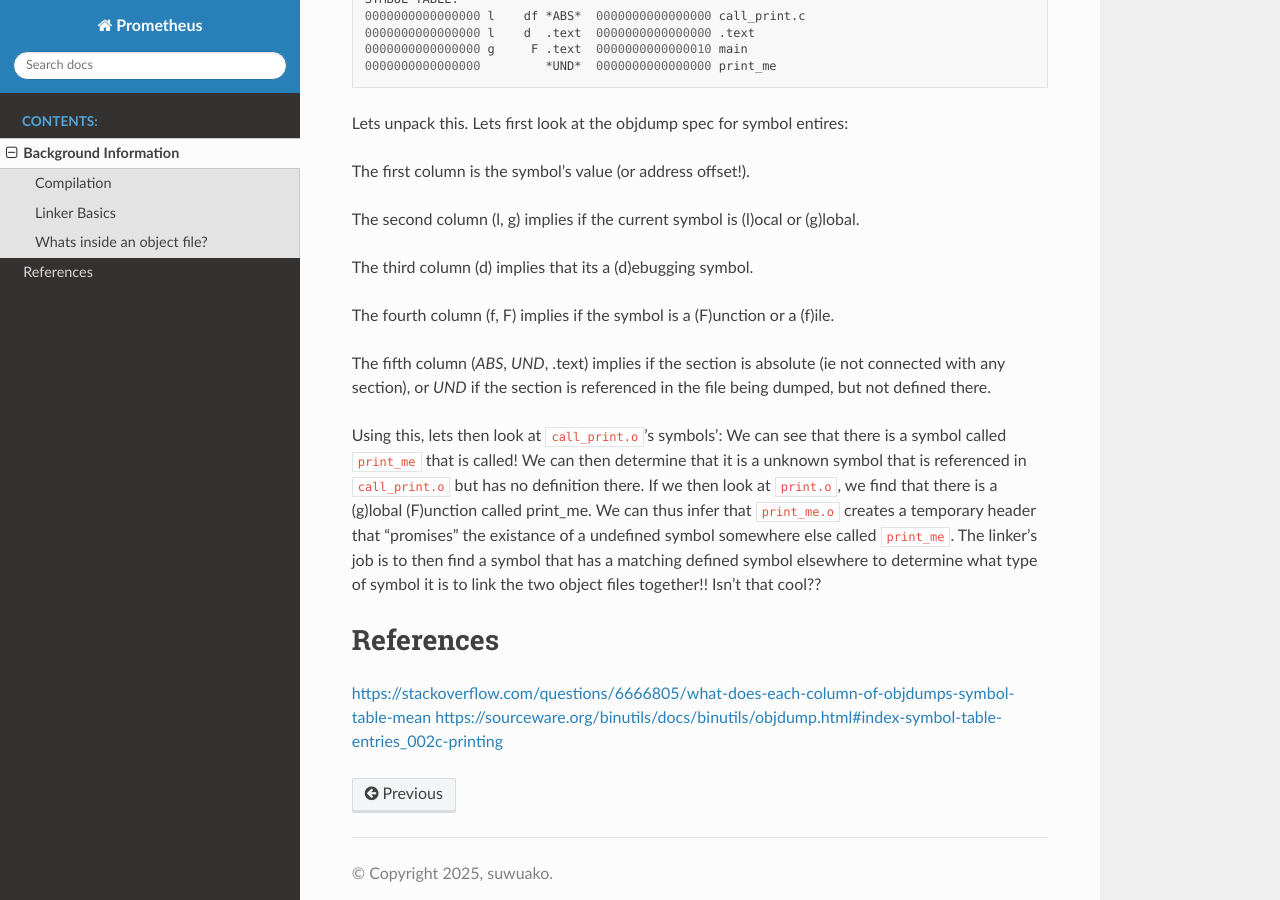
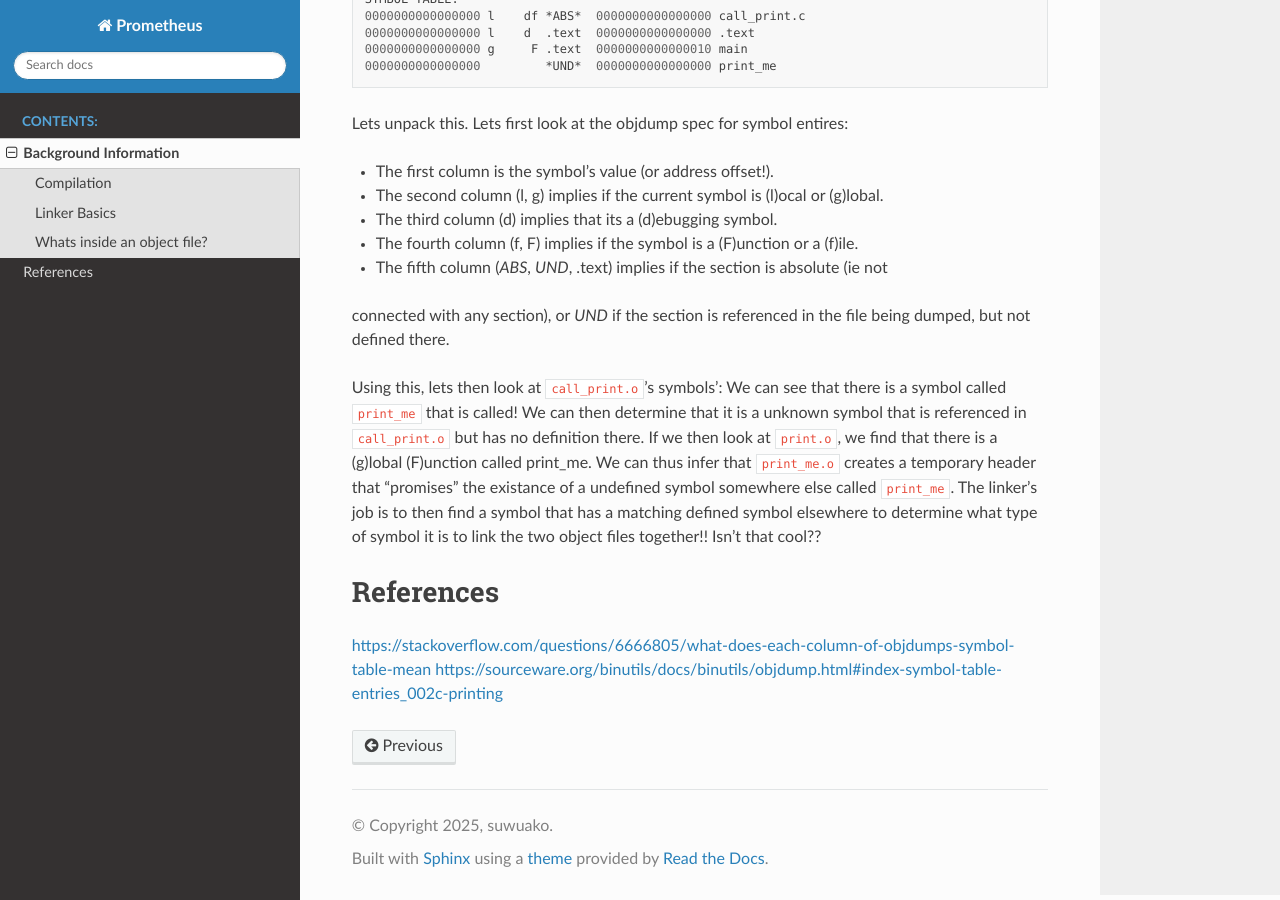
Before and after one commit to suwuako/prometheus, a Sphinx documentation site: the page built from docs/source/background.rst, in a window 1280 px wide and 900 px high, scrolled down 2011 px. Built offline with Sphinx 7.4.7 and the Read the Docs theme 3.1.0, drawn with Linux system fonts in a browser that asks for light colours.

Commit message:
docs: reformatting

```diff
--- a/docs/source/background.rst
+++ b/docs/source/background.rst
@@ -109,15 +109,11 @@
 
 Lets unpack this. Lets first look at the objdump spec for symbol entires:
 
-The first column is the symbol's value (or address offset!).
-
-The second column (l, g) implies if the current symbol is (l)ocal or (g)lobal.
-
-The third column (d) implies that its a (d)ebugging symbol.
-
-The fourth column (f, F) implies if the symbol is a (F)unction or a (f)ile.
-
-The fifth column (*ABS*, *UND*, .text) implies if the section is absolute (ie not
+- The first column is the symbol's value (or address offset!).
+- The second column (l, g) implies if the current symbol is (l)ocal or (g)lobal.
+- The third column (d) implies that its a (d)ebugging symbol.
+- The fourth column (f, F) implies if the symbol is a (F)unction or a (f)ile.
+- The fifth column (*ABS*, *UND*, .text) implies if the section is absolute (ie not
 connected with any section), or *UND* if the section is referenced in the file being
 dumped, but not defined there.
 
```
